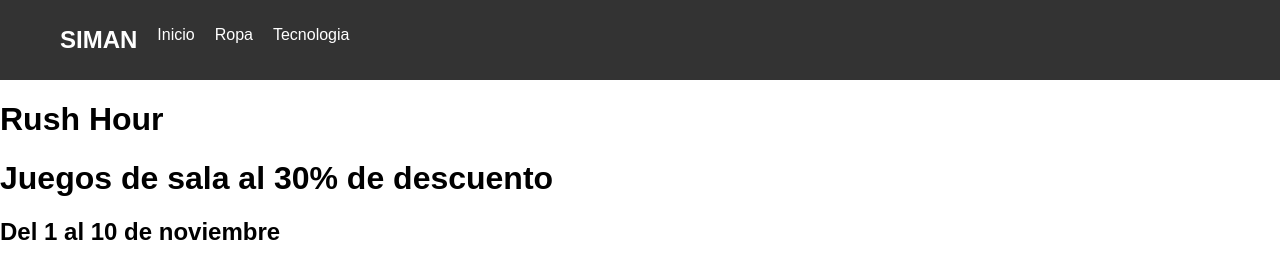
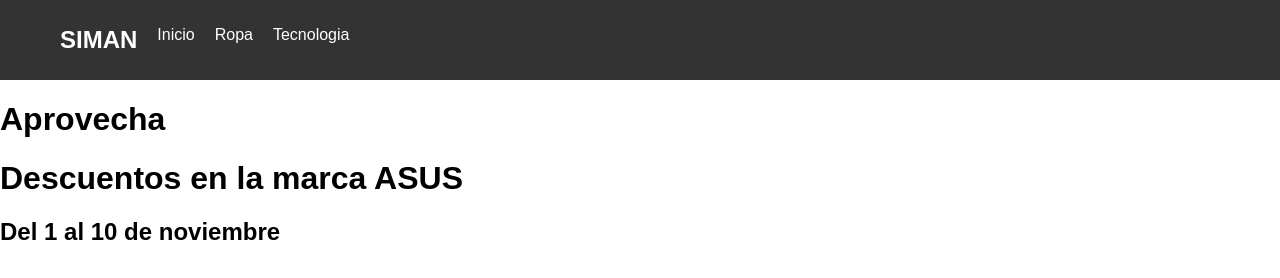
Before and after one commit to FerNIX1/landing-page-Siman, a plain HTML site: page Tecnologia.html in a window 1280 px wide. Drawn offline with Linux system fonts and the light colour scheme.

Commit message:
feat(html):mesage of header

```diff
--- a/Tecnologia.html
+++ b/Tecnologia.html
@@ -24,8 +24,8 @@
         </ul>
     </nav>
     <header>
-        <h1>Rush Hour</h1>
-        <h1>Juegos de sala al 30% de descuento</h1>
+        <h1>Aprovecha</h1>
+        <h1>Descuentos en la marca ASUS</h1>
         <h2>Del 1 al 10 de noviembre</h2>
     </header>
 </body>
```
